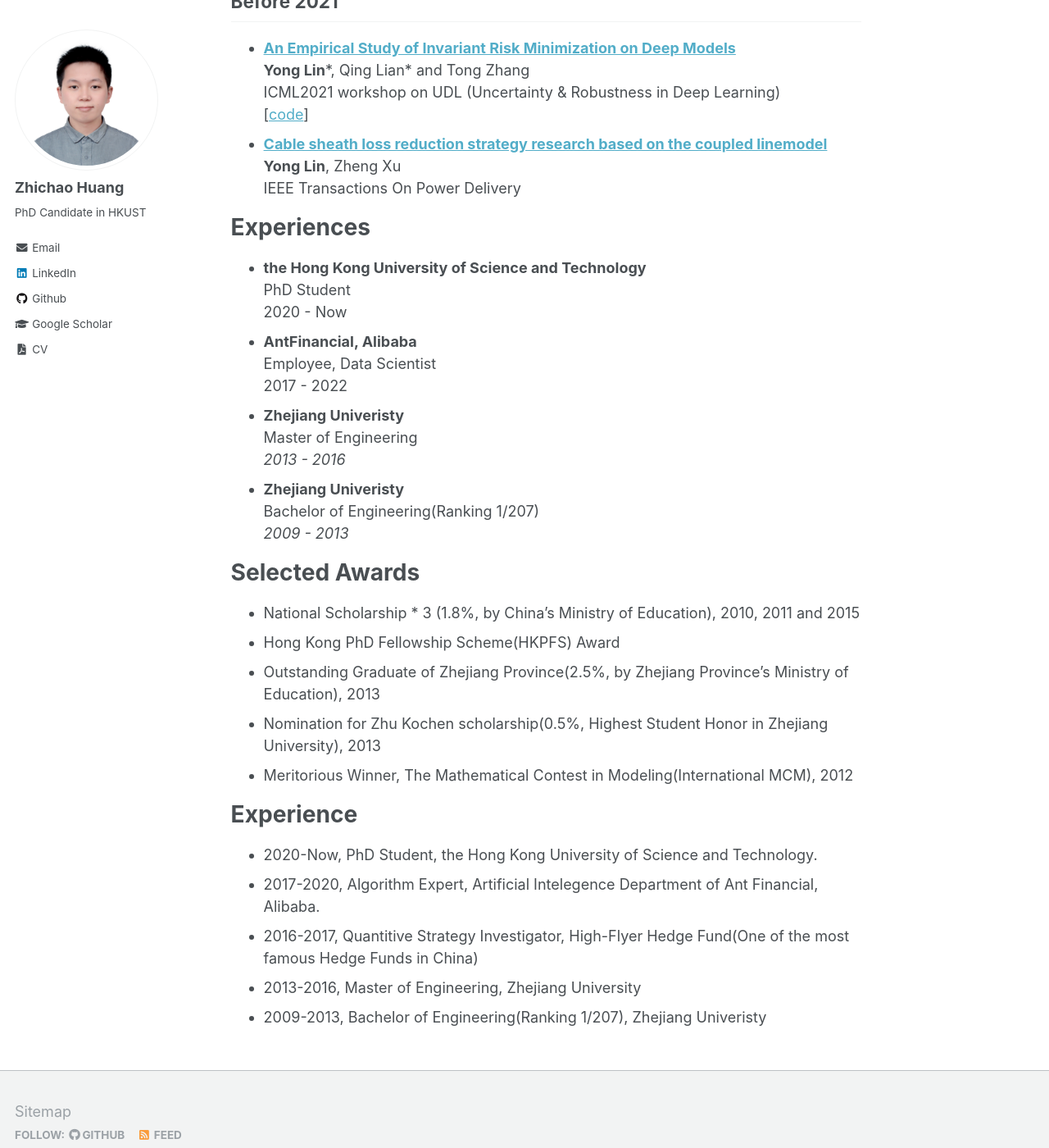
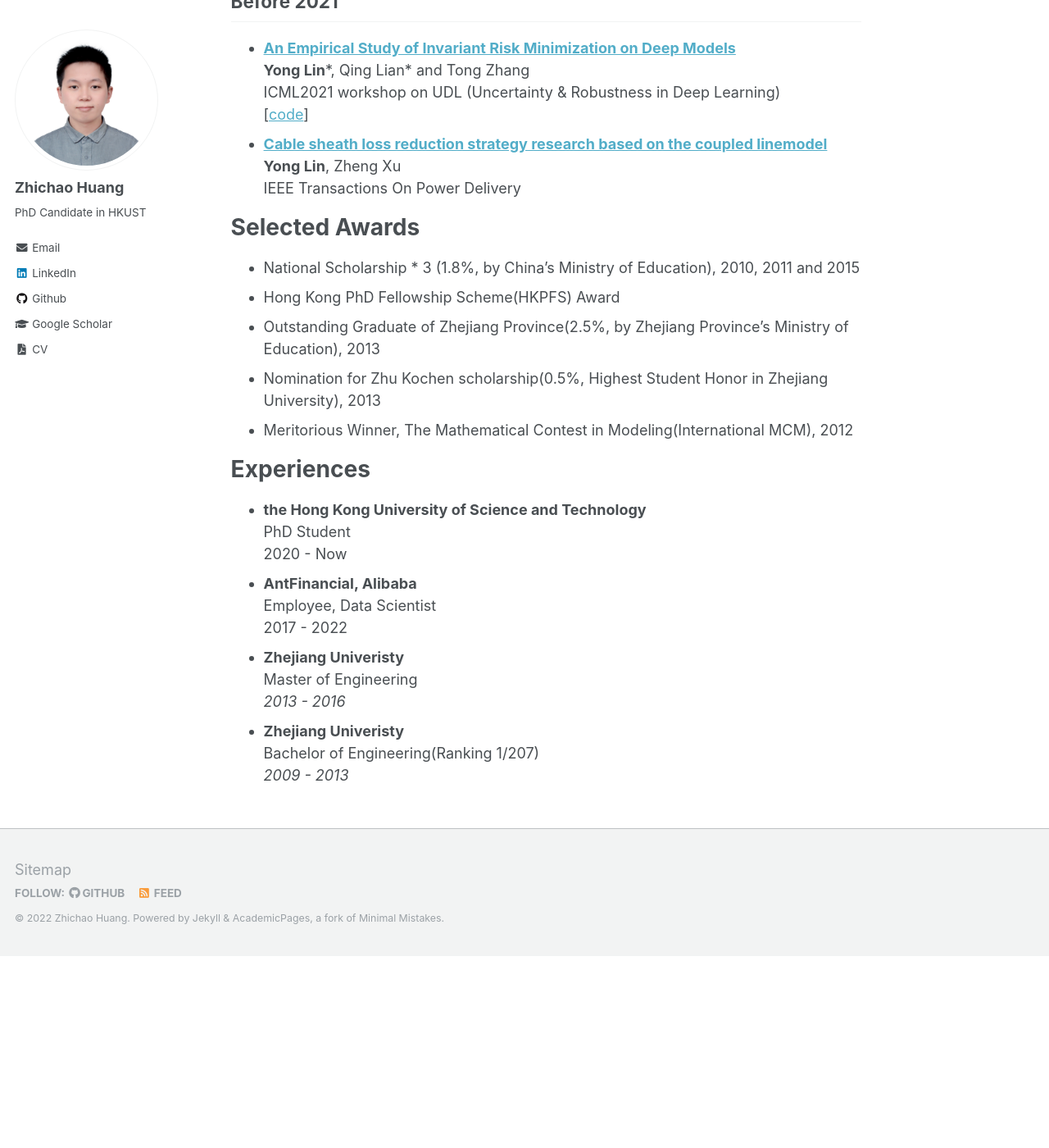
Before and after one commit to linyongver/PersaonalWeb, a Jekyll site: the page built from _pages/about.md, in a window 1280 px wide and 1400 px high, scrolled down 1105 px. Shown: the whole window at 82% size. Built offline with Jekyll 4.4.1, drawn with Linux system fonts in a browser that asks for light colours; after the commit the page ends 2271 px from its top, so only the background shows below that.

Commit message:
Update about.md

```diff
--- a/_pages/about.md
+++ b/_pages/about.md
@@ -62,17 +71,3 @@ I have lunched a blog on Invariant Risk Minimization [here](https://zhuanlan.zhi
 - **Zhejiang Univeristy**
   <br />Bachelor of Engineering(Ranking 1/207)
   <br />*2009 - 2013*
-
-# Selected Awards
-- National Scholarship  * 3 (1.8%, by China’s Ministry of Education), 2010, 2011 and 2015
-- Hong Kong PhD Fellowship Scheme(HKPFS) Award
-- Outstanding Graduate of Zhejiang Province(2.5%, by Zhejiang Province’s Ministry of Education), 2013
-- Nomination for Zhu Kochen scholarship(0.5%, Highest Student Honor in Zhejiang University), 2013
-- Meritorious Winner, The Mathematical Contest in Modeling(International MCM), 2012
-
-# Experience
-- 2020-Now, PhD Student, the Hong Kong University of Science and Technology.
-- 2017-2020, Algorithm Expert, Artificial Intelegence Department of Ant Financial, Alibaba.
-- 2016-2017, Quantitive Strategy Investigator, High-Flyer Hedge Fund(One of the most famous Hedge Funds in China)
-- 2013-2016, Master of Engineering, Zhejiang University
-- 2009-2013, Bachelor of Engineering(Ranking 1/207), Zhejiang Univeristy
```
Also changed, not shown: other parts of _pages/about.md (+9 -0 lines).
